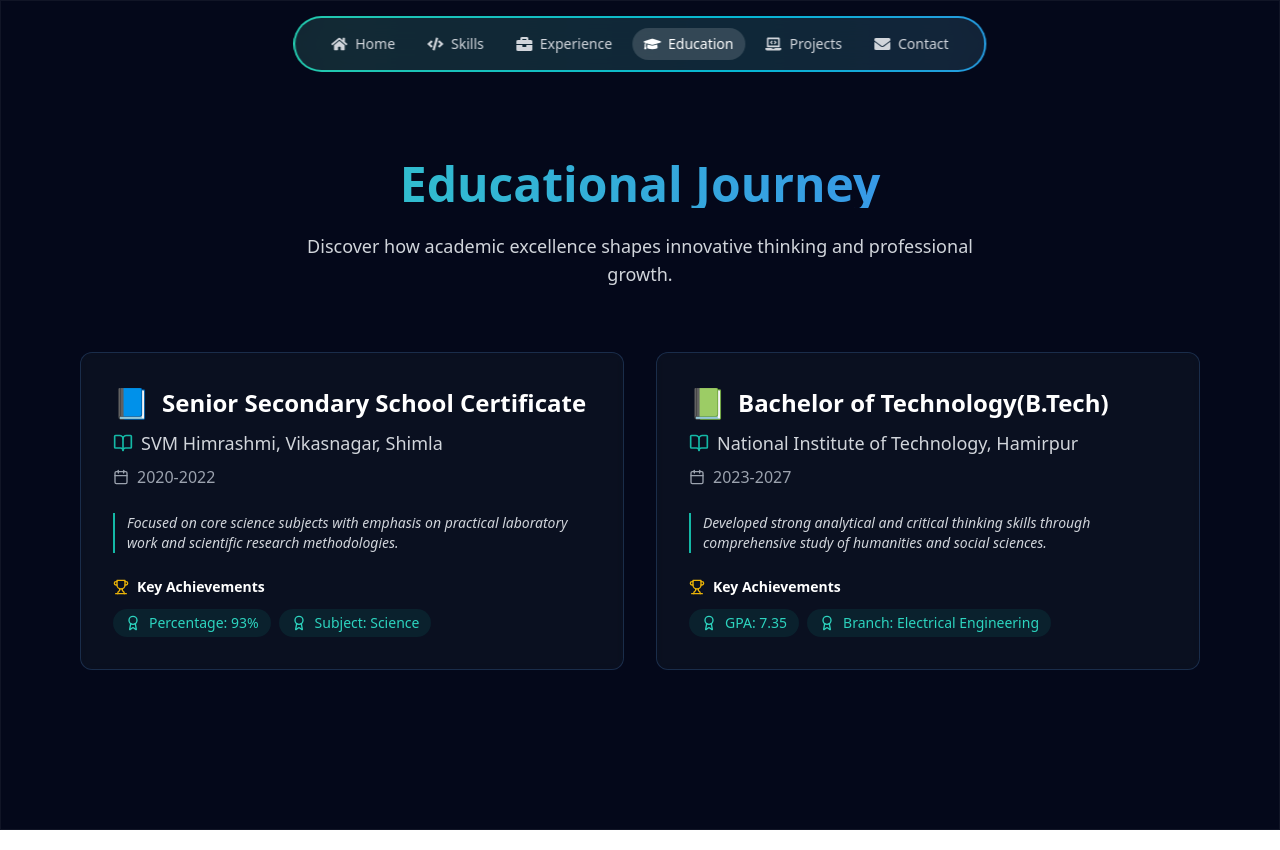
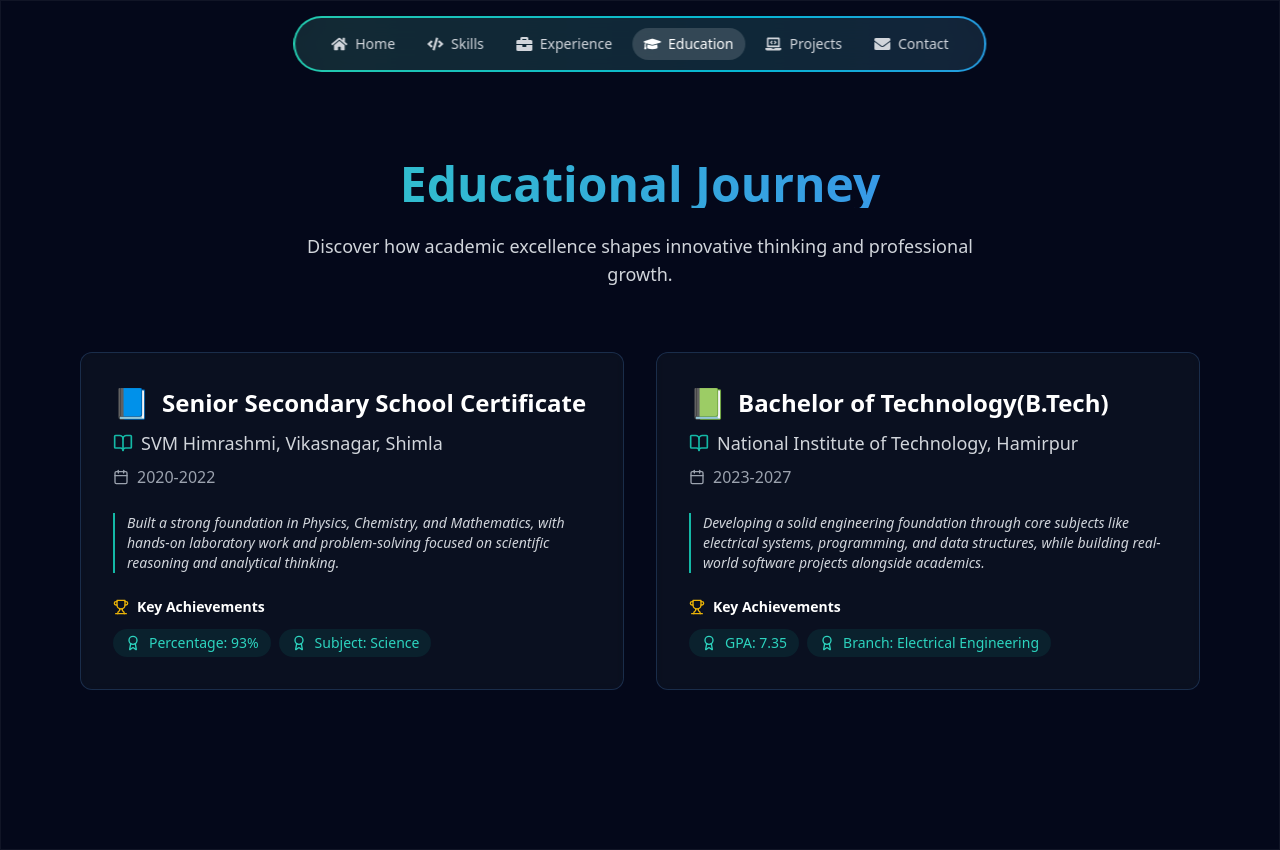
Before and after one commit to IshitaBansal09/Portfolio, a React (Vite) app: page /education in a window 1280 px wide. Built offline with nearby package versions, Linux system fonts and the light colour scheme.

Commit message:
One more commit

```diff
--- a/src/pages/Education/Education.jsx
+++ b/src/pages/Education/Education.jsx
@@ -21,7 +21,7 @@ const EducationSection = () => {
       year: "2020-2022",
       achievements: ["Percentage: 93%", "Subject: Science"],
       description:
-        "Focused on core science subjects with emphasis on practical laboratory work and scientific research methodologies.",
+        "Built a strong foundation in Physics, Chemistry, and Mathematics, with hands-on laboratory work and problem-solving focused on scientific reasoning and analytical thinking.",
     },
     {
       degree: "Bachelor of Technology(B.Tech)",
@@ -30,7 +30,7 @@ const EducationSection = () => {
       year: "2023-2027",
       achievements: ["GPA: 7.35", "Branch: Electrical Engineering"],
       description:
-        "Developed strong analytical and critical thinking skills through comprehensive study of humanities and social sciences.",
+        "Developing a solid engineering foundation through core subjects like electrical systems, programming, and data structures, while building real-world software projects alongside academics.",
     },
   ];
 
```
